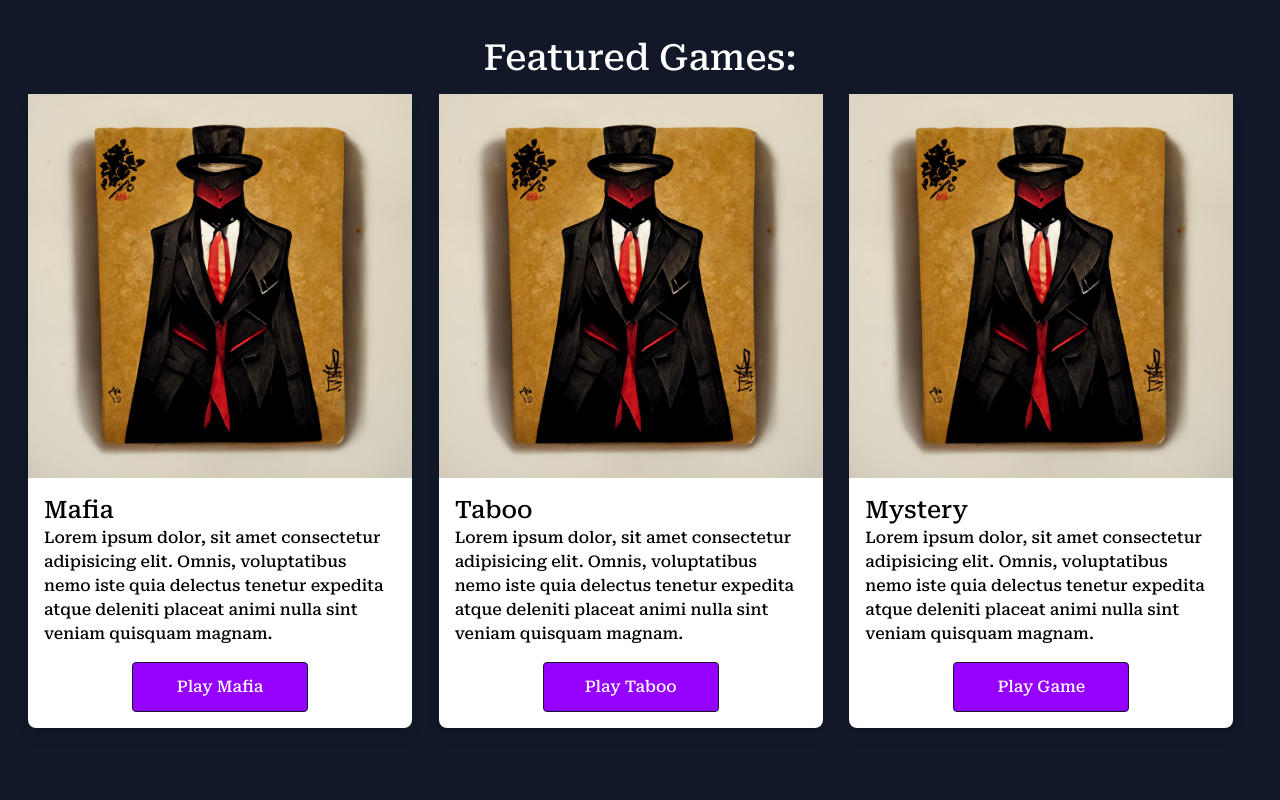
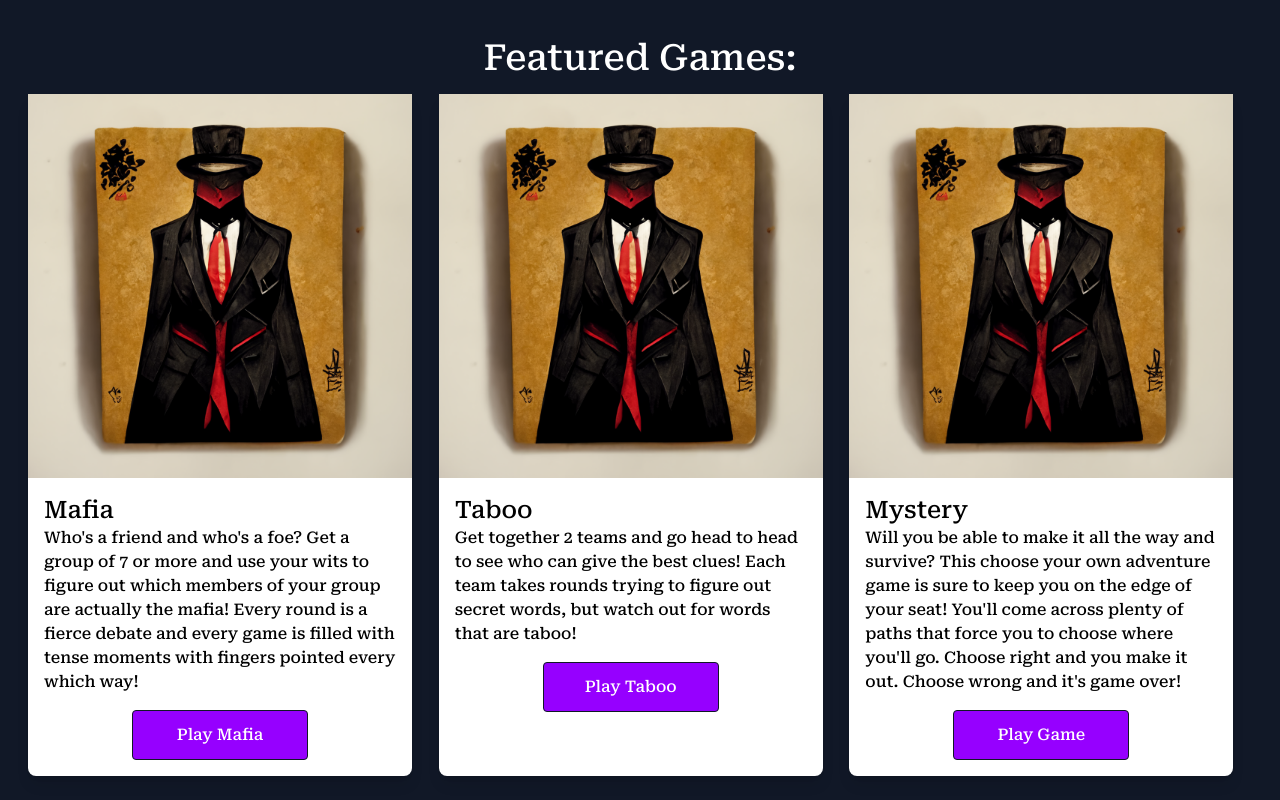
Before and after one commit to snipergz/GameNight, a React (Create React App) app in the folder frontend/: page / in a window 1280 px wide. Shown: the part 1306-2106 px from the top of the page. Before the commit the page ends 2058 px from the top, so only its background shows below. Built offline with nearby package versions, Linux system fonts and the light colour scheme; no server answers.

Commit message:
Changed descriptions for the games in the home page

```diff
--- a/frontend/src/components/Home/Games.jsx
+++ b/frontend/src/components/Home/Games.jsx
@@ -12,9 +12,9 @@ const Games = () => {
           <div className="p-4">
             <h3 className="text-2xl">Mafia</h3>
             <p className="mb-4">
-              Lorem ipsum dolor, sit amet consectetur adipisicing elit. Omnis,
-              voluptatibus nemo iste quia delectus tenetur expedita atque
-              deleniti placeat animi nulla sint veniam quisquam magnam.
+              Who's a friend and who's a foe? Get a group of 7 or more and use your wits to figure out
+              which members of your group are actually the mafia! Every round is a fierce debate and
+              every game is filled with tense moments with fingers pointed every which way!
             </p>
             <Link
               className="block bg-darkPurple text-white py-3 px-6 w-[50%] text-center mx-auto border border-navy rounded"
@@ -29,9 +29,8 @@ const Games = () => {
           <div className="p-4">
             <h3 className="text-2xl">Taboo</h3>
             <p className="mb-4">
-              Lorem ipsum dolor, sit amet consectetur adipisicing elit. Omnis,
-              voluptatibus nemo iste quia delectus tenetur expedita atque
-              deleniti placeat animi nulla sint veniam quisquam magnam.
+              Get together 2 teams and go head to head to see who can give the best clues! Each team
+              takes rounds trying to figure out secret words, but watch out for words that are taboo!
             </p>
             <Link
               className="block bg-darkPurple text-white py-3 px-6 w-[50%] text-center mx-auto border border-navy rounded"
@@ -46,9 +45,9 @@ const Games = () => {
           <div className="p-4">
             <h3 className="text-2xl">Mystery</h3>
             <p className="mb-4">
-              Lorem ipsum dolor, sit amet consectetur adipisicing elit. Omnis,
-              voluptatibus nemo iste quia delectus tenetur expedita atque
-              deleniti placeat animi nulla sint veniam quisquam magnam.
+              Will you be able to make it all the way and survive? This choose your own adventure game
+              is sure to keep you on the edge of your seat! You'll come across plenty of paths that force
+              you to choose where you'll go. Choose right and you make it out. Choose wrong and it's game over!
             </p>
             <Link
               className="block bg-darkPurple text-white py-3 px-6 w-[50%] text-center mx-auto border border-navy rounded"
```
